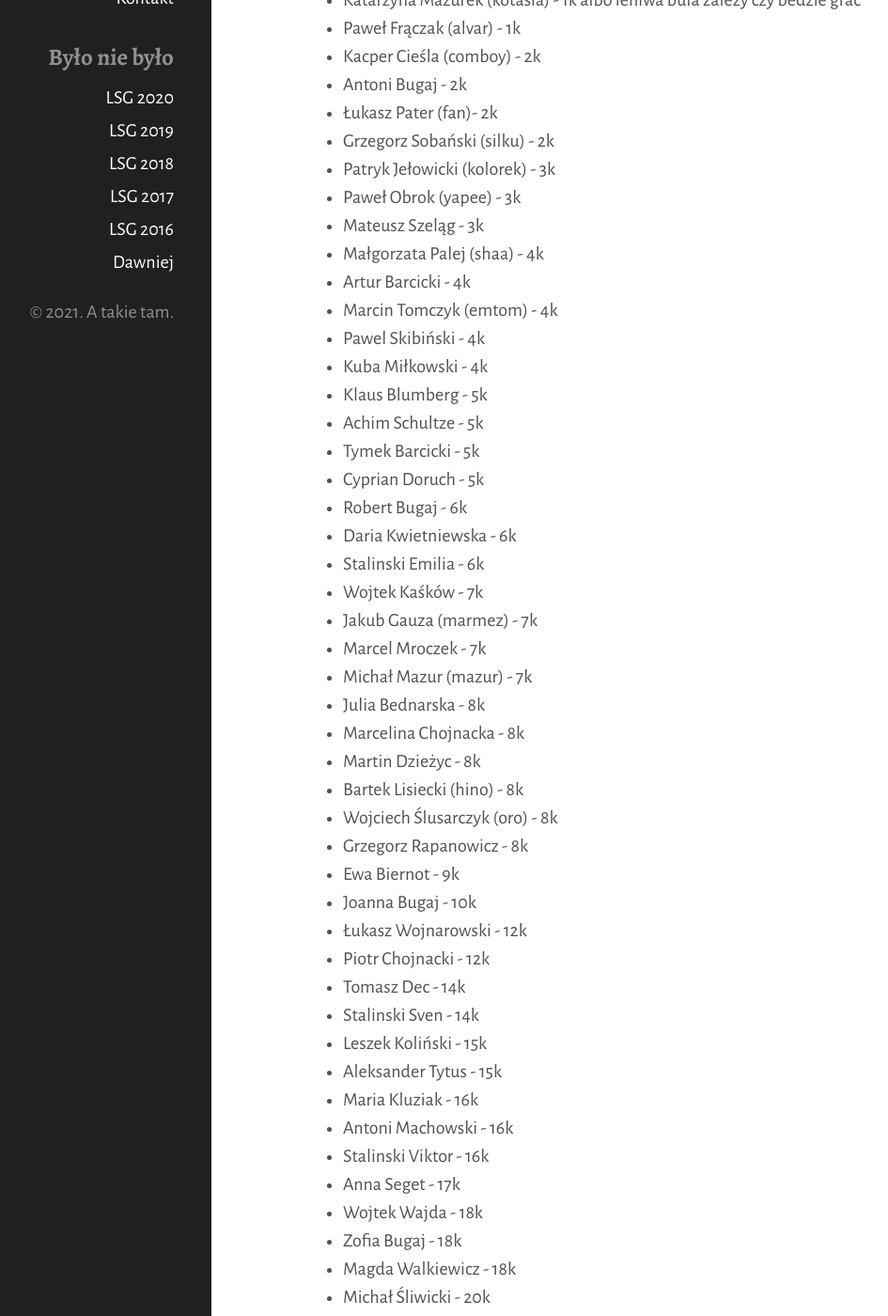
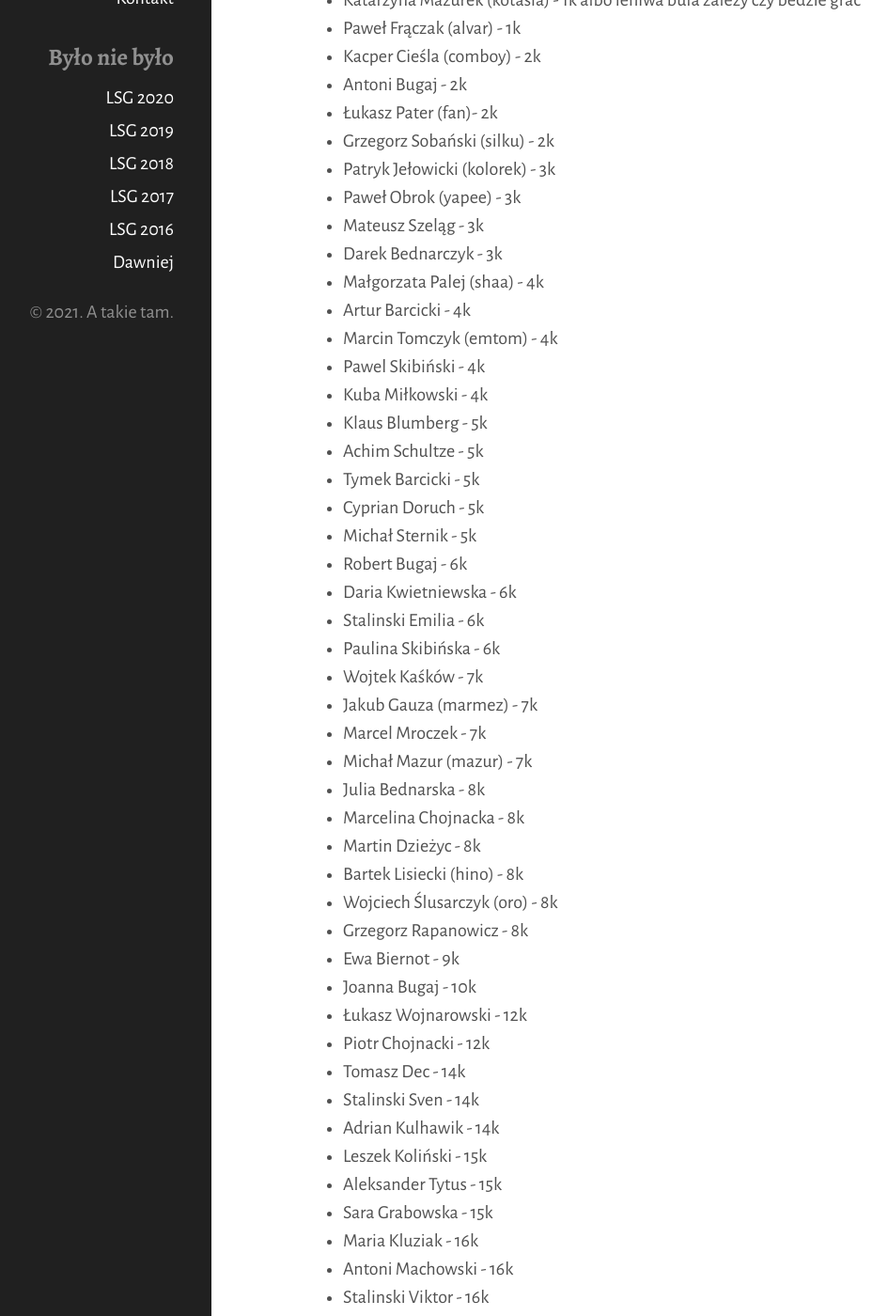
Before and after one commit to tasuki/lsg, a Jekyll site: the page built from zarejestrowani.md, in a window 1280 px wide and 1400 px high, scrolled down 685 px. Shown: the whole window at 94% size, without its empty margins (135-1080 px from the left). Built offline with Jekyll 4.4.1, drawn with Linux system fonts in a browser that asks for light colours; nearby versions of some CDN libraries.

Commit message:
Update zarejestrowani.md

```diff
--- a/zarejestrowani.md
+++ b/zarejestrowani.md
@@ -33,6 +33,7 @@ Zarejestrowani uczestnicy (mniej więcej wg siły):
 - Patryk Jełowicki (kolorek) - 3k
 - Paweł Obrok (yapee) - 3k
 - Mateusz Szeląg - 3k
+- Darek Bednarczyk - 3k
 - Małgorzata Palej (shaa) - 4k
 - Artur Barcicki - 4k
 - Marcin Tomczyk (emtom) - 4k
@@ -42,9 +43,11 @@ Zarejestrowani uczestnicy (mniej więcej wg siły):
 - Achim Schultze - 5k
 - Tymek Barcicki - 5k
 - Cyprian Doruch - 5k
+- Michał Sternik - 5k
 - Robert Bugaj - 6k
 - Daria Kwietniewska - 6k
 - Stalinski Emilia - 6k
+- Paulina Skibińska - 6k
 - Wojtek Kaśków - 7k
 - Jakub Gauza (marmez) - 7k
 - Marcel Mroczek - 7k
@@ -61,8 +64,10 @@ Zarejestrowani uczestnicy (mniej więcej wg siły):
 - Piotr Chojnacki - 12k
 - Tomasz Dec - 14k
 - Stalinski Sven - 14k
+- Adrian Kulhawik - 14k
 - Leszek Koliński - 15k
 - Aleksander Tytus - 15k
+- Sara Grabowska - 15k
 - Maria Kluziak - 16k
 - Antoni Machowski - 16k
 - Stalinski Viktor - 16k
```
Also changed, not shown: other parts of zarejestrowani.md (+1 -0 lines).
